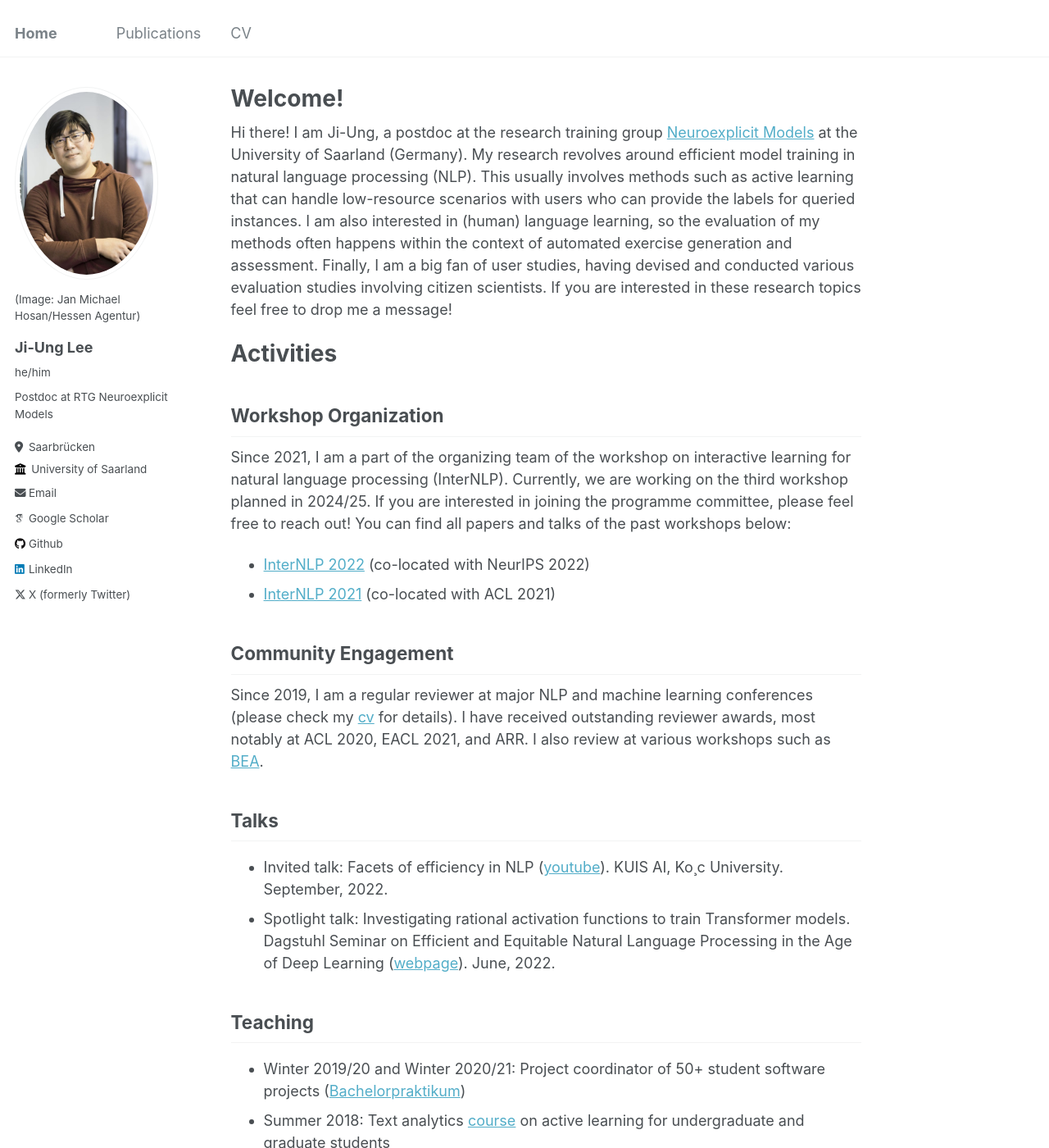
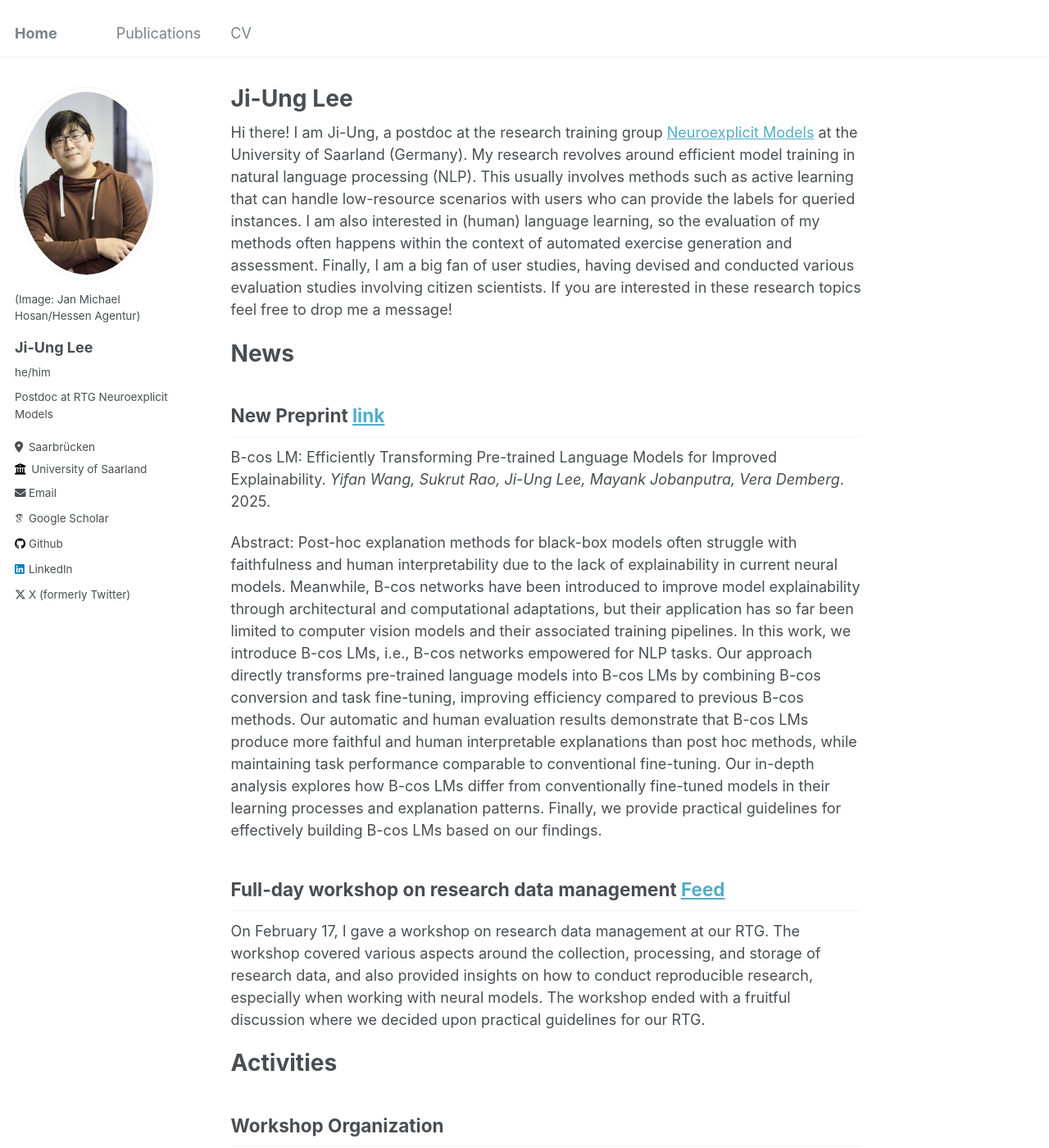
Before and after one commit to ji-ung-lee/ji-ung-lee.github.io, a Jekyll site: the page built from _pages/about.md, in a window 1280 px wide and 1400 px high. Shown: the whole window at 82% size. Built offline with Jekyll 4.4.1, drawn with Linux system fonts in a browser that asks for light colours; some web fonts are replaced; some of the changed text lies outside the part shown.

Commit message:
Update about.md

```diff
--- a/_pages/about.md
+++ b/_pages/about.md
@@ -1,6 +1,6 @@
 ---
 permalink: /
-title: "Welcome!"
+title: "Ji-Ung Lee"
 author_profile: true
 redirect_from:
   - /about/
@@ -9,12 +9,26 @@ redirect_from:
 
 Hi there! I am Ji-Ung, a postdoc at the research training group [Neuroexplicit Models](https://www.neuroexplicit.org/) at the University of Saarland (Germany). My research revolves around efficient model training in natural language processing (NLP). This usually involves methods such as active learning that can handle low-resource scenarios with users who can provide the labels for queried instances. I am also interested in (human) language learning, so the evaluation of my methods often happens within the context of automated exercise generation and assessment. Finally, I am a big fan of user studies, having devised and conducted various evaluation studies involving citizen scientists. If you are interested in these research topics feel free to drop me a message!
 
+News
+======
+
+New Preprint [link](https://arxiv.org/abs/2502.12992)
+------
+B-cos LM: Efficiently Transforming Pre-trained Language Models for Improved Explainability. _Yifan Wang, Sukrut Rao, Ji-Ung Lee, Mayank Jobanputra, Vera Demberg_. 2025.
+
+Abstract: Post-hoc explanation methods for black-box models often struggle with faithfulness and human interpretability due to the lack of explainability in current neural models. Meanwhile, B-cos networks have been introduced to improve model explainability through architectural and computational adaptations, but their application has so far been limited to computer vision models and their associated training pipelines. In this work, we introduce B-cos LMs, i.e., B-cos networks empowered for NLP tasks. Our approach directly transforms pre-trained language models into B-cos LMs by combining B-cos conversion and task fine-tuning, improving efficiency compared to previous B-cos methods. Our automatic and human evaluation results demonstrate that B-cos LMs produce more faithful and human interpretable explanations than post hoc methods, while maintaining task performance comparable to conventional fine-tuning. Our in-depth analysis explores how B-cos LMs differ from conventionally fine-tuned models in their learning processes and explanation patterns. Finally, we provide practical guidelines for effectively building B-cos LMs based on our findings.
+
+Full-day workshop on research data management [Feed](https://www.linkedin.com/feed/update/urn:li:activity:7299739481656422402/)
+------
+On February 17, I gave a workshop on research data management at our RTG. The workshop covered various aspects around the collection, processing, and storage of research data, and also provided insights on how to conduct reproducible research, especially when working with neural models. The workshop ended with a fruitful discussion where we decided upon practical guidelines for our RTG.
+
+
 Activities
 ======
 
 Workshop Organization
 ------
-Since 2021, I am a part of the organizing team of the workshop on interactive learning for natural language processing (InterNLP). Currently, we are working on the third workshop planned in 2024/25. If you are interested in joining the programme committee, please feel free to reach out! You can find all papers and talks of the past workshops below:
+Interactive learning for natural language processing (InterNLP).
 
 * [InterNLP 2022](https://internlp.github.io/2022/index.html) (co-located with NeurIPS 2022)
 * [InterNLP 2021](https://sites.google.com/view/internlp2021/home) (co-located with ACL 2021)
@@ -24,12 +38,13 @@ Community Engagement
 Since 2019, I am a regular reviewer at major NLP and machine learning conferences (please check my [cv](https://ji-ung-lee.github.io/files/github-cv.pdf) for details). I have received outstanding reviewer awards, most notably at ACL 2020, EACL 2021, and ARR. I also review at various workshops such as [BEA](https://sig-edu.org/bea/).
 
 Talks
-------
+======
 * Invited talk: Facets of efficiency in NLP ([youtube](https://www.youtube.com/watch?v=Q6vs2nc2-HA)). KUIS AI, Ko¸c University. September, 2022.
 * Spotlight talk: Investigating rational activation functions to train Transformer models. Dagstuhl Seminar on Efficient and Equitable Natural Language Processing in the Age of Deep Learning ([webpage](https://www.dagstuhl.de/en/seminars/seminar-calendar/seminar-details/22232)). June, 2022.
 
 Teaching
-------
+======
+* Winter 2024/25: Guest lecture on ethics in NLP at the University of Saarland
 * Winter 2019/20 and Winter 2020/21: Project coordinator of 50+ student software projects ([Bachelorpraktikum](https://www.informatik.tu-darmstadt.de/studium_fb20/im_studium/studiengaenge_liste/bachelor_praktikum.de.jsp))
 * Summer 2018: Text analytics [course](https://www.tucan.tu-darmstadt.de/scripts/mgrqispi.dll?APPNAME=CampusNet&PRGNAME=COURSEDETAILS&ARGUMENTS=-N000000000000002,-N000608,-N0,-N365583171866414,-N365583171891415,-N0,-N0,-N0) on active learning for undergraduate and graduate students
 * Student thesis supervision: During my PhD time, I had the pleasure to supervise 9 motivated students on their B.Sc. and M.Sc. thesis.
```
